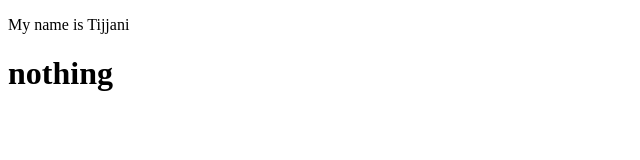
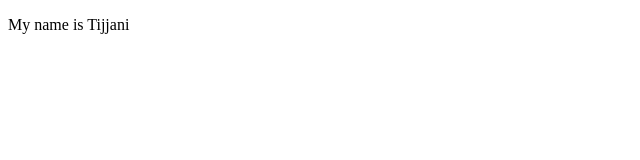
Before and after one commit to Teejay113/git-basic, a plain HTML site: page index.html in a window 1280 px wide. Shown: the whole page, without its empty margins (0-640 px from the left). Drawn offline with Linux system fonts and the light colour scheme.

Commit message:
removed the header

```diff
--- a/index.html
+++ b/index.html
@@ -7,6 +7,5 @@
   </head>
   <body>
     <p>My name is Tijjani</p>
-    <h1>nothing</h1>
   </body>
 </html>
```
